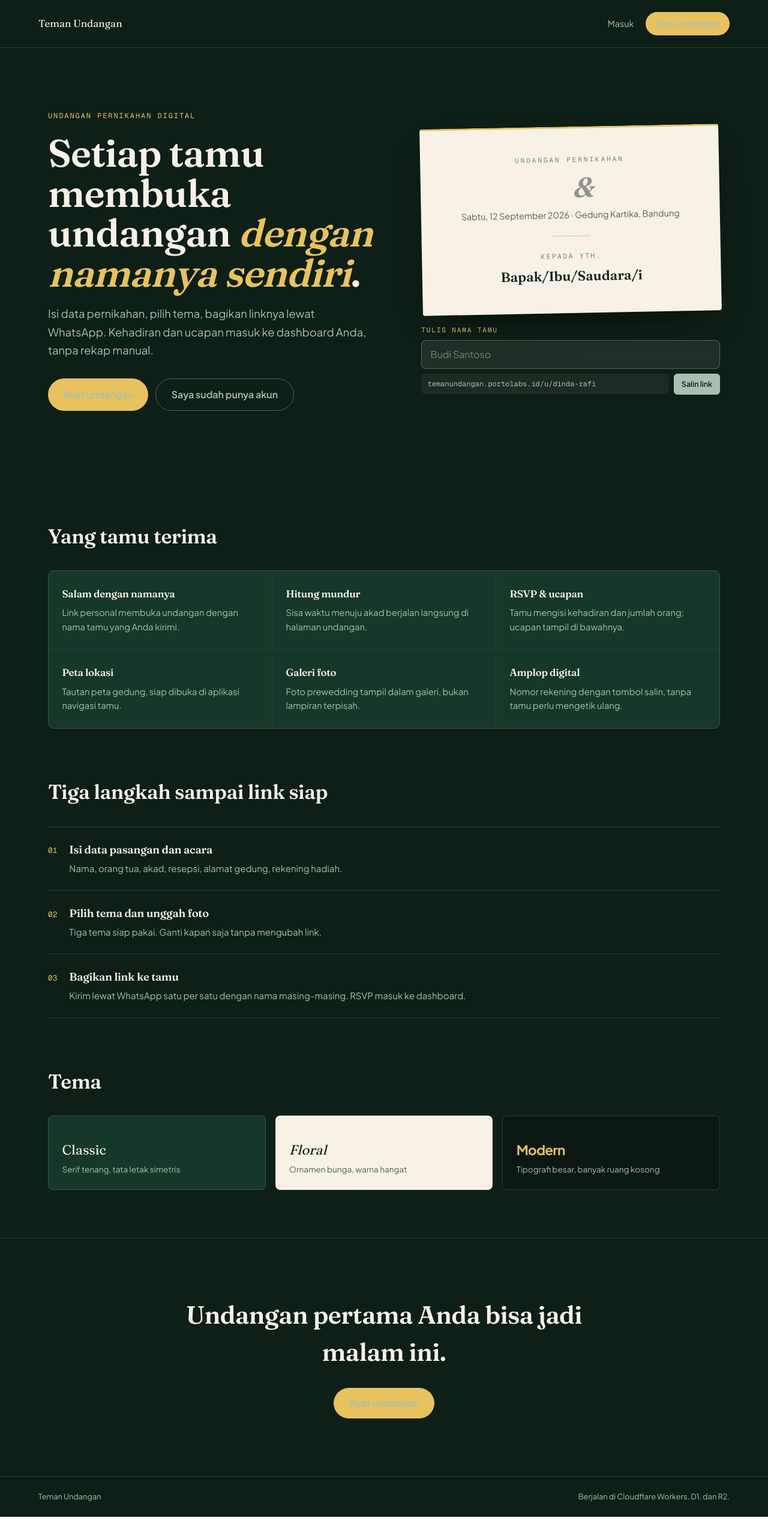
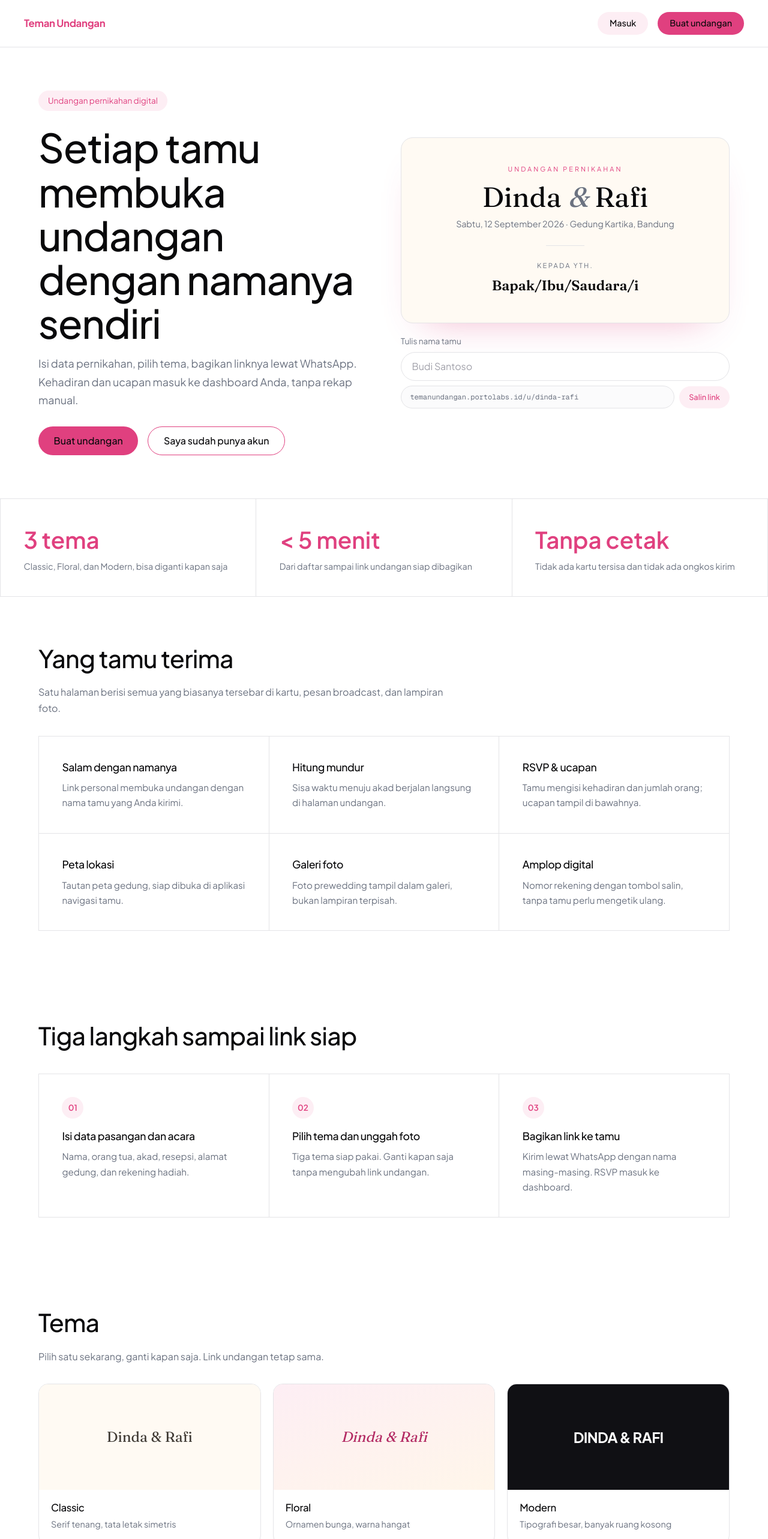
Before and after one commit to portolabs-id/portolabs-sample-teman-undangan, a Next.js app: page / in a window 1280 px wide. Shown: the top 2566 px of the page at 60% size. Before the commit the page ends 2529 px from the top, so only its background shows below. Built offline with nearby package versions, Linux system fonts and the light colour scheme.

Commit message:
feat: enhance landing page with new stats, improved theme display, and refined layout

```diff
--- a/src/app/globals.css
+++ b/src/app/globals.css
@@ -129,207 +129,186 @@
   }
 }
 /* ── Landing page ─────────────────────────────────────────────────────────
-   Palette borrowed from a Javanese wedding: leaf-green ground, ivory card
-   stock, janur (young coconut frond) yellow as the single accent. */
+   Light marketing surface: white ground, one pink accent, pill controls, and
+   hairline-bordered grids. Wedding warmth is carried by the invitation card,
+   not by the chrome around it. */
 .landing {
-  --ink: #0e1f17;
-  --daun: #16382a;
-  --kertas: #f7f1e6;
-  --kertas-ink: #14261d;
-  --janur: #e8c25e;
-  --kabut: #a9bfb2;
+  --pink: #e0407f;
+  --pink-ink: #b32a63;
+  --pink-soft: #fdeef4;
+  --ink: #09090b;
+  --muted: #6b7280;
+  --line: #e4e4e7;
+  --surface: #ffffff;
+  --surface-alt: #fbfbfc;
+  --kertas: #fffaf3;
 
-  background: var(--ink);
-  color: var(--kabut);
+  background: var(--surface);
+  color: var(--ink);
   font-family: var(--font-jakarta), ui-sans-serif, system-ui, sans-serif;
-  min-height: 100vh;
 }
 
 .landing h1,
 .landing h2,
-.landing h3,
-.landing .invite-card__names {
-  font-family: var(--font-fraunces), ui-serif, Georgia, serif;
-  color: var(--kertas);
-  font-weight: 600;
-  letter-spacing: -0.015em;
+.landing h3 {
+  color: var(--ink);
+  font-weight: 500;
+  letter-spacing: -0.02em;
 }
 
-.landing a {
-  color: inherit;
-  text-decoration: none;
-}
+.landing a { color: inherit; text-decoration: none; }
 
 .landing :is(a, button, input):focus-visible {
-  outline: 2px solid var(--janur);
+  outline: 2px solid var(--pink);
   outline-offset: 3px;
 }
 
+.shell {
+  max-width: 90rem;
+  margin-inline: auto;
+  padding-inline: clamp(1.25rem, 5vw, 6.25rem);
+}
+
+/* Navigation */
 .landing__bar {
   display: flex;
   align-items: center;
   justify-content: space-between;
   gap: 1rem;
-  padding: 1.25rem clamp(1.25rem, 5vw, 4rem);
-  border-bottom: 1px solid color-mix(in oklab, var(--kabut) 18%, transparent);
+  padding: 1.25rem clamp(1.25rem, 5vw, 2.5rem);
+  border-bottom: 1px solid var(--line);
+  background: var(--surface);
+  position: sticky;
+  top: 0;
+  z-index: 50;
 }
 
 .landing__wordmark {
-  font-family: var(--font-fraunces), ui-serif, Georgia, serif;
+  font-weight: 700;
   font-size: 1.05rem;
-  color: var(--kertas);
+  color: var(--pink);
+  letter-spacing: -0.02em;
 }
 
 .landing__nav {
   display: flex;
   align-items: center;
-  gap: 1.25rem;
-  font-size: 0.9rem;
+  gap: 1rem;
+  font-size: 0.95rem;
 }
 
+.landing__nav a:not(.btn):hover { color: var(--pink); }
+
+/* Buttons */
 .btn {
   display: inline-flex;
   align-items: center;
   justify-content: center;
   border-radius: 999px;
-  padding: 0.55rem 1.1rem;
+  padding: 0.5rem 1.25rem;
   font-size: 0.9rem;
-  font-weight: 600;
-  transition: transform 140ms ease, background-color 140ms ease, border-color 140ms ease;
+  font-weight: 500;
+  transition: background-color 140ms ease, color 140ms ease, border-color 140ms ease;
 }
 
-.btn--solid {
-  background: var(--janur);
-  color: var(--ink);
+.btn--solid { background: var(--pink); color: #fff; }
+.btn--solid:hover { background: var(--pink-ink); }
+.btn--soft { background: var(--pink-soft); color: var(--pink); }
+.btn--soft:hover { background: #fadfe9; }
+.btn--outline { border: 1px solid var(--pink); color: var(--pink); }
+.btn--outline:hover { background: var(--pink-soft); }
+.btn--lg { padding: 0.7rem 1.6rem; font-size: 1rem; }
+
+/* Hero */
+.hero {
+  display: grid;
+  gap: clamp(2rem, 5vw, 3.5rem);
+  align-items: center;
+  padding-block: clamp(2.5rem, 6vw, 4.5rem);
 }
 
-.btn--ghost {
-  border: 1px solid color-mix(in oklab, var(--kabut) 40%, transparent);
-  color: var(--kertas);
+@media (min-width: 64rem) {
+  .hero { grid-template-columns: 1fr 1fr; }
 }
 
-.btn--lg {
-  padding: 0.85rem 1.6rem;
-  font-size: 1rem;
-}
-
-.btn:hover {
-  transform: translateY(-1px);
-}
-
-.btn--ghost:hover {
-  border-color: var(--janur);
-}
-
-.hero {
-  display: grid;
-  gap: clamp(2.5rem, 6vw, 4.5rem);
-  align-items: center;
-  padding: clamp(3rem, 9vw, 6.5rem) clamp(1.25rem, 5vw, 4rem);
-  max-width: 78rem;
-  margin-inline: auto;
-}
-
-@media (min-width: 62rem) {
-  .hero {
-    grid-template-columns: 1.05fr 0.95fr;
-  }
-}
-
-.eyebrow {
-  font-family: var(--font-geist-mono), ui-monospace, monospace;
-  font-size: 0.75rem;
-  letter-spacing: 0.16em;
-  text-transform: uppercase;
-  color: var(--janur);
-  margin-bottom: 1.25rem;
+.badge {
+  display: inline-block;
+  background: var(--pink-soft);
+  color: var(--pink);
+  border-radius: 999px;
+  padding: 0.45rem 1rem;
+  font-size: 0.85rem;
+  width: fit-content;
 }
 
 .hero__title {
-  font-size: clamp(2.35rem, 5.4vw, 4rem);
-  line-height: 1.04;
-  margin-bottom: 1.25rem;
+  font-size: clamp(2.25rem, 5.2vw, 4.4rem);
+  line-height: 1.1;
+  margin: 1.5rem 0 1rem;
+  color: var(--pink);
 }
 
-.hero__title em {
-  font-style: italic;
-  color: var(--janur);
-}
+.hero__title span { color: var(--ink); }
 
 .hero__lede {
-  font-size: clamp(1rem, 1.6vw, 1.15rem);
-  line-height: 1.65;
+  font-size: clamp(0.95rem, 1.4vw, 1.25rem);
+  line-height: 1.7;
+  color: var(--muted);
   max-width: 34rem;
 }
 
-.hero__actions {
-  display: flex;
-  flex-wrap: wrap;
-  gap: 0.75rem;
-  margin-top: 2rem;
-}
+.hero__actions { display: flex; flex-wrap: wrap; gap: 1rem; margin-top: 1.75rem; }
 
-/* The signature: a real invitation card that greets whoever the visitor types. */
+/* Signature: the invitation card that greets whoever the visitor types */
 .invite-card {
   background: var(--kertas);
-  color: var(--kertas-ink);
-  border-radius: 4px;
+  border: 1px solid var(--line);
+  border-radius: 20px;
   padding: clamp(1.75rem, 4vw, 2.75rem);
   text-align: center;
-  box-shadow: 0 24px 60px -30px rgb(0 0 0 / 0.85);
-  transform: rotate(-1.1deg);
-  border-top: 3px solid var(--janur);
+  box-shadow: 0 30px 60px -40px rgb(224 64 127 / 0.45);
 }
 
 .invite-card__eyebrow {
-  font-family: var(--font-geist-mono), ui-monospace, monospace;
   font-size: 0.68rem;
   letter-spacing: 0.28em;
   text-transform: uppercase;
-  color: color-mix(in oklab, var(--kertas-ink) 55%, transparent);
+  color: var(--pink);
 }
 
 .invite-card__names {
+  font-family: var(--font-fraunces), ui-serif, Georgia, serif;
   font-size: clamp(2rem, 4.5vw, 2.9rem);
   line-height: 1.15;
   margin: 0.75rem 0 0.5rem;
-  color: var(--kertas-ink);
 }
 
-.invite-card__names span {
-  font-style: italic;
-  color: color-mix(in oklab, var(--kertas-ink) 45%, transparent);
-}
-
-.invite-card__date {
-  font-size: 0.9rem;
-  color: color-mix(in oklab, var(--kertas-ink) 70%, transparent);
-}
+.invite-card__names span { font-style: italic; color: var(--muted); }
+.invite-card__date { font-size: 0.9rem; color: var(--muted); }
 
 .invite-card__rule {
   border: 0;
-  border-top: 1px solid color-mix(in oklab, var(--kertas-ink) 20%, transparent);
+  border-top: 1px solid var(--line);
   margin: 1.5rem auto;
   width: 4rem;
 }
 
 .invite-card__to {
-  font-family: var(--font-geist-mono), ui-monospace, monospace;
-  font-size: 0.72rem;
+  display: grid;
+  gap: 0.5rem;
+  font-size: 0.7rem;
   letter-spacing: 0.2em;
   text-transform: uppercase;
-  color: color-mix(in oklab, var(--kertas-ink) 55%, transparent);
-  display: grid;
-  gap: 0.55rem;
+  color: var(--muted);
 }
 
 .invite-card__to strong {
   font-family: var(--font-fraunces), ui-serif, Georgia, serif;
-  font-size: 1.4rem;
+  font-size: 1.45rem;
+  font-weight: 600;
   letter-spacing: normal;
   text-transform: none;
-  font-weight: 600;
-  color: var(--kertas-ink);
+  color: var(--ink);
   animation: invite-name-in 320ms ease;
 }
 
@@ -338,229 +317,179 @@
   to { opacity: 1; transform: none; }
 }
 
-.field-label {
-  font-family: var(--font-geist-mono), ui-monospace, monospace;
-  font-size: 0.7rem;
-  letter-spacing: 0.16em;
-  text-transform: uppercase;
-  color: var(--janur);
-}
+.field-label { font-size: 0.85rem; color: var(--muted); }
 
 .field-input {
   width: 100%;
-  background: color-mix(in oklab, var(--kertas) 8%, transparent);
-  border: 1px solid color-mix(in oklab, var(--kabut) 35%, transparent);
-  border-radius: 8px;
-  padding: 0.7rem 0.9rem;
-  color: var(--kertas);
+  background: var(--surface);
+  border: 1px solid var(--line);
+  border-radius: 999px;
+  padding: 0.7rem 1.1rem;
   font-size: 1rem;
+  color: var(--ink);
 }
 
-.field-input::placeholder {
-  color: color-mix(in oklab, var(--kabut) 60%, transparent);
-}
+.field-input::placeholder { color: #a1a1aa; }
 
-.link-row {
-  display: flex;
-  align-items: center;
-  gap: 0.5rem;
-  flex-wrap: wrap;
-}
+.link-row { display: flex; align-items: center; gap: 0.5rem; flex-wrap: wrap; }
 
 .link-row__url {
   flex: 1 1 16rem;
   font-family: var(--font-geist-mono), ui-monospace, monospace;
   font-size: 0.75rem;
-  color: var(--kabut);
-  background: color-mix(in oklab, var(--kertas) 6%, transparent);
-  border-radius: 6px;
-  padding: 0.5rem 0.65rem;
+  color: var(--muted);
+  background: var(--surface-alt);
+  border: 1px solid var(--line);
+  border-radius: 999px;
+  padding: 0.55rem 0.9rem;
   overflow-x: auto;
   white-space: nowrap;
 }
 
 .link-row__copy {
-  font-size: 0.78rem;
-  font-weight: 600;
-  color: var(--ink);
-  background: var(--kabut);
-  border-radius: 6px;
-  padding: 0.5rem 0.8rem;
+  border-radius: 999px;
+  background: var(--pink-soft);
+  color: var(--pink);
+  font-size: 0.8rem;
+  font-weight: 500;
+  padding: 0.55rem 1rem;
   cursor: pointer;
 }
 
-.link-row__copy:hover {
-  background: var(--janur);
+.link-row__copy:hover { background: var(--pink); color: #fff; }
+
+/* Bordered grids, Viding-style hairline cells */
+.cell-grid {
+  list-style: none;
+  margin: 0;
+  padding: 0;
+  display: grid;
+  border-top: 1px solid var(--line);
+  border-left: 1px solid var(--line);
 }
 
-.panel {
-  padding: clamp(3rem, 7vw, 5rem) clamp(1.25rem, 5vw, 4rem);
-  max-width: 78rem;
-  margin-inline: auto;
+.cell-grid > * {
+  border-right: 1px solid var(--line);
+  border-bottom: 1px solid var(--line);
+  padding: clamp(1.5rem, 3vw, 2.5rem);
 }
 
-.panel--tight {
-  padding-top: 0;
+@media (min-width: 46rem) { .cell-grid--3 { grid-template-columns: repeat(2, 1fr); } }
+@media (min-width: 68rem) { .cell-grid--3 { grid-template-columns: repeat(3, 1fr); } }
+@media (min-width: 46rem) { .cell-grid--4 { grid-template-columns: repeat(2, 1fr); } }
+@media (min-width: 68rem) { .cell-grid--4 { grid-template-columns: repeat(4, 1fr); } }
+
+/* Stats strip */
+.stats { display: grid; }
+.stat__value { font-size: clamp(1.75rem, 3vw, 2.5rem); color: var(--pink); font-weight: 600; }
+.stat__label { font-size: 0.9rem; color: var(--muted); margin-top: 0.35rem; }
+
+/* Sections */
+.section { padding-block: clamp(2.5rem, 6vw, 4.5rem); }
+.section__head { max-width: 44rem; margin-bottom: 2rem; }
+.section__title { font-size: clamp(1.6rem, 3.2vw, 2.6rem); }
+.section__lede { color: var(--muted); margin-top: 0.75rem; line-height: 1.7; }
+
+.feature h3 { font-size: 1.1rem; margin-bottom: 0.5rem; }
+.feature p { color: var(--muted); font-size: 0.95rem; line-height: 1.65; }
+
+.step__n {
+  display: inline-flex;
+  align-items: center;
+  justify-content: center;
+  width: 2.25rem;
+  height: 2.25rem;
+  border-radius: 999px;
+  background: var(--pink-soft);
+  color: var(--pink);
+  font-size: 0.85rem;
+  font-weight: 600;
+  margin-bottom: 1rem;
 }
 
-.section-title {
-  font-size: clamp(1.5rem, 3vw, 2.1rem);
-  margin-bottom: 2rem;
-}
+.step h3 { font-size: 1.1rem; margin-bottom: 0.5rem; }
+.step p { color: var(--muted); font-size: 0.95rem; line-height: 1.65; }
 
-.feature-grid,
-.theme-grid,
-.steps {
-  list-style: none;
-  padding: 0;
-  margin: 0;
-  display: grid;
-  gap: 1px;
-}
+/* Themes */
+.theme-grid { list-style: none; margin: 0; padding: 0; display: grid; gap: 1.25rem; }
+@media (min-width: 46rem) { .theme-grid { grid-template-columns: repeat(3, 1fr); } }
 
-.feature-grid {
-  background: color-mix(in oklab, var(--kabut) 18%, transparent);
-  border: 1px solid color-mix(in oklab, var(--kabut) 18%, transparent);
-  border-radius: 10px;
+.theme-card {
+  border: 1px solid var(--line);
+  border-radius: 16px;
   overflow: hidden;
 }
 
-@media (min-width: 46rem) {
-  .feature-grid { grid-template-columns: repeat(2, 1fr); }
+.theme-card__preview {
+  height: 11rem;
+  display: grid;
+  place-content: center;
+  text-align: center;
+  padding: 1rem;
 }
 
-@media (min-width: 68rem) {
-  .feature-grid { grid-template-columns: repeat(3, 1fr); }
+.theme-card__preview span { font-size: 1.5rem; }
+
+.theme-card--classic .theme-card__preview {
+  background: #fffaf3;
+  font-family: var(--font-fraunces), ui-serif, Georgia, serif;
+  color: #3f3a34;
 }
 
-.feature {
-  background: var(--daun);
-  padding: 1.6rem 1.4rem;
+.theme-card--floral .theme-card__preview {
+  background: linear-gradient(160deg, #fdeef4, #fff6ea);
+  font-family: var(--font-fraunces), ui-serif, Georgia, serif;
+  font-style: italic;
+  color: var(--pink-ink);
 }
 
-.feature h3 {
-  font-size: 1.05rem;
-  margin-bottom: 0.45rem;
+.theme-card--modern .theme-card__preview {
+  background: #101014;
+  color: #fff;
+  letter-spacing: -0.04em;
+  font-weight: 700;
 }
 
-.feature p {
-  font-size: 0.92rem;
-  line-height: 1.6;
+.theme-card__body { padding: 1.1rem 1.25rem 1.4rem; }
+.theme-card__body h3 { font-size: 1.05rem; }
+.theme-card__body p { color: var(--muted); font-size: 0.9rem; margin-top: 0.3rem; }
+
+/* Closing call to action */
+.closing {
+  background: var(--pink-soft);
+  border-radius: 24px;
+  padding: clamp(2.5rem, 6vw, 4rem);
+  text-align: center;
+  display: grid;
+  justify-items: center;
+  gap: 1.5rem;
+  margin-bottom: clamp(2.5rem, 6vw, 4.5rem);
 }
 
-.steps {
-  gap: 0;
-}
+.closing h2 { font-size: clamp(1.6rem, 3.4vw, 2.4rem); max-width: 22ch; }
+.closing p { color: var(--muted); max-width: 46ch; }
 
-.step {
-  display: grid;
-  grid-template-columns: auto 1fr;
-  gap: 1.25rem;
-  padding: 1.5rem 0;
-  border-top: 1px solid color-mix(in oklab, var(--kabut) 20%, transparent);
-}
+/* Footer */
+.landing__foot { border-top: 1px solid var(--line); background: var(--surface-alt); }
+.landing__foot h3 { font-size: 1.05rem; margin-bottom: 0.9rem; }
+.landing__foot p, .landing__foot li { color: var(--muted); font-size: 0.92rem; line-height: 1.7; }
+.landing__foot ul { list-style: none; margin: 0; padding: 0; display: grid; gap: 0.4rem; }
+.landing__foot a:hover { color: var(--pink); }
 
-.step:last-child {
-  border-bottom: 1px solid color-mix(in oklab, var(--kabut) 20%, transparent);
-}
-
-.step__n {
-  font-family: var(--font-geist-mono), ui-monospace, monospace;
-  font-size: 0.8rem;
-  color: var(--janur);
-  padding-top: 0.35rem;
-}
-
-.step h3 {
-  font-size: 1.15rem;
-  margin-bottom: 0.35rem;
-}
-
-.step p {
-  font-size: 0.94rem;
-  line-height: 1.6;
-  max-width: 44rem;
-}
-
-@media (min-width: 46rem) {
-  .theme-grid { grid-template-columns: repeat(3, 1fr); gap: 1rem; }
-}
-
-.theme-grid { gap: 1rem; }
-
-.theme-chip {
-  border-radius: 8px;
-  padding: 2.5rem 1.4rem 1.4rem;
-  display: grid;
-  gap: 0.35rem;
-  border: 1px solid color-mix(in oklab, var(--kabut) 20%, transparent);
-}
-
-.theme-chip__name {
-  font-family: var(--font-fraunces), ui-serif, Georgia, serif;
-  font-size: 1.4rem;
-}
-
-.theme-chip__note {
-  font-size: 0.85rem;
-}
-
-.theme-chip--classic {
-  background: #16382a;
-  color: var(--kabut);
-}
-
-.theme-chip--classic .theme-chip__name { color: var(--kertas); }
-
-.theme-chip--floral {
-  background: var(--kertas);
-  color: color-mix(in oklab, var(--kertas-ink) 70%, transparent);
-}
-
-.theme-chip--floral .theme-chip__name { color: var(--kertas-ink); font-style: italic; }
-
-.theme-chip--modern {
-  background: #0b1712;
-  color: var(--kabut);
-}
-
-.theme-chip--modern .theme-chip__name {
-  color: var(--janur);
-  font-family: var(--font-jakarta), ui-sans-serif, system-ui, sans-serif;
-  font-weight: 700;
-  letter-spacing: -0.03em;
-}
-
-.closing {
-  text-align: center;
-  padding: clamp(3.5rem, 8vw, 6rem) 1.5rem;
-  border-top: 1px solid color-mix(in oklab, var(--kabut) 18%, transparent);
-  display: grid;
-  justify-items: center;
-  gap: 1.75rem;
-}
-
-.closing h2 {
-  font-size: clamp(1.6rem, 4vw, 2.6rem);
-  max-width: 24ch;
-}
-
-.landing__foot {
+.foot-note {
   display: flex;
   flex-wrap: wrap;
-  gap: 0.75rem 1.5rem;
+  gap: 0.5rem 1.5rem;
   justify-content: space-between;
-  padding: 1.5rem clamp(1.25rem, 5vw, 4rem);
-  border-top: 1px solid color-mix(in oklab, var(--kabut) 18%, transparent);
+  padding: 1.25rem clamp(1.25rem, 5vw, 6.25rem);
   font-size: 0.8rem;
+  color: var(--muted);
+  border-top: 1px solid var(--line);
 }
 
 @media (prefers-reduced-motion: reduce) {
-  .landing *,
-  .landing *::before,
-  .landing *::after {
+  .landing *, .landing *::before, .landing *::after {
     animation: none !important;
     transition: none !important;
   }
-  .invite-card { transform: none; }
 }
--- a/src/app/page.tsx
+++ b/src/app/page.tsx
@@ -1,5 +1,11 @@
 import Link from "next/link";
 import { PersonalInvite } from "@/components/landing/personal-invite";
+
+const STATS = [
+  { value: "3 tema", label: "Classic, Floral, dan Modern, bisa diganti kapan saja" },
+  { value: "< 5 menit", label: "Dari daftar sampai link undangan siap dibagikan" },
+  { value: "Tanpa cetak", label: "Tidak ada kartu tersisa dan tidak ada ongkos kirim" },
+];
 
 const GUEST_FEATURES = [
   { title: "Salam dengan namanya", body: "Link personal membuka undangan dengan nama tamu yang Anda kirimi." },
@@ -11,15 +17,15 @@
 ];
 
 const STEPS = [
-  { n: "01", title: "Isi data pasangan dan acara", body: "Nama, orang tua, akad, resepsi, alamat gedung, rekening hadiah." },
-  { n: "02", title: "Pilih tema dan unggah foto", body: "Tiga tema siap pakai. Ganti kapan saja tanpa mengubah link." },
-  { n: "03", title: "Bagikan link ke tamu", body: "Kirim lewat WhatsApp satu per satu dengan nama masing-masing. RSVP masuk ke dashboard." },
+  { n: "01", title: "Isi data pasangan dan acara", body: "Nama, orang tua, akad, resepsi, alamat gedung, dan rekening hadiah." },
+  { n: "02", title: "Pilih tema dan unggah foto", body: "Tiga tema siap pakai. Ganti kapan saja tanpa mengubah link undangan." },
+  { n: "03", title: "Bagikan link ke tamu", body: "Kirim lewat WhatsApp dengan nama masing-masing. RSVP masuk ke dashboard." },
 ];
 
 const THEMES = [
-  { name: "Classic", note: "Serif tenang, tata letak simetris", className: "theme-chip--classic" },
-  { name: "Floral", note: "Ornamen bunga, warna hangat", className: "theme-chip--floral" },
-  { name: "Modern", note: "Tipografi besar, banyak ruang kosong", className: "theme-chip--modern" },
+  { name: "Classic", note: "Serif tenang, tata letak simetris", sample: "Dinda & Rafi", className: "theme-card--classic" },
+  { name: "Floral", note: "Ornamen bunga, warna hangat", sample: "Dinda & Rafi", className: "theme-card--floral" },
+  { name: "Modern", note: "Tipografi besar, banyak ruang kosong", sample: "DINDA & RAFI", className: "theme-card--modern" },
 ];
 
 export default function Home() {
@@ -28,17 +34,17 @@
       <header className="landing__bar">
         <span className="landing__wordmark">Teman Undangan</span>
         <nav className="landing__nav">
-          <Link href="/login">Masuk</Link>
+          <Link href="/login" className="btn btn--soft">Masuk</Link>
           <Link href="/register" className="btn btn--solid">Buat undangan</Link>
         </nav>
       </header>
 
       <main>
-        <section className="hero">
-          <div className="hero__copy">
-            <p className="eyebrow">Undangan pernikahan digital</p>
+        <section className="shell hero">
+          <div>
+            <p className="badge">Undangan pernikahan digital</p>
             <h1 className="hero__title">
-              Setiap tamu membuka undangan <em>dengan namanya sendiri</em>.
+              Setiap tamu membuka undangan <span>dengan namanya sendiri</span>
             </h1>
             <p className="hero__lede">
               Isi data pernikahan, pilih tema, bagikan linknya lewat WhatsApp. Kehadiran dan ucapan
@@ -46,17 +52,30 @@
             </p>
             <div className="hero__actions">
               <Link href="/register" className="btn btn--solid btn--lg">Buat undangan</Link>
-              <Link href="/login" className="btn btn--ghost btn--lg">Saya sudah punya akun</Link>
+              <Link href="/login" className="btn btn--outline btn--lg">Saya sudah punya akun</Link>
             </div>
           </div>
-          <div className="hero__demo">
-            <PersonalInvite />
-          </div>
+          <PersonalInvite />
         </section>
 
-        <section className="panel">
-          <h2 className="section-title">Yang tamu terima</h2>
-          <ul className="feature-grid">
+        <ul className="shell cell-grid cell-grid--3 stats">
+          {STATS.map((stat) => (
+            <li key={stat.value}>
+              <p className="stat__value">{stat.value}</p>
+              <p className="stat__label">{stat.label}</p>
+            </li>
+          ))}
+        </ul>
+
+        <section className="shell section">
+          <div className="section__head">
+            <h2 className="section__title">Yang tamu terima</h2>
+            <p className="section__lede">
+              Satu halaman berisi semua yang biasanya tersebar di kartu, pesan broadcast, dan
+              lampiran foto.
+            </p>
+          </div>
+          <ul className="cell-grid cell-grid--3">
             {GUEST_FEATURES.map((feature) => (
               <li key={feature.title} className="feature">
                 <h3>{feature.title}</h3>
@@ -66,42 +85,80 @@
           </ul>
         </section>
 
-        <section className="panel panel--tight">
-          <h2 className="section-title">Tiga langkah sampai link siap</h2>
-          <ol className="steps">
+        <section className="shell section">
+          <div className="section__head">
+            <h2 className="section__title">Tiga langkah sampai link siap</h2>
+          </div>
+          <ol className="cell-grid cell-grid--3">
             {STEPS.map((step) => (
               <li key={step.n} className="step">
                 <span className="step__n">{step.n}</span>
-                <div>
-                  <h3>{step.title}</h3>
-                  <p>{step.body}</p>
-                </div>
+                <h3>{step.title}</h3>
+                <p>{step.body}</p>
               </li>
             ))}
           </ol>
         </section>
 
-        <section className="panel panel--tight">
-          <h2 className="section-title">Tema</h2>
+        <section className="shell section">
+          <div className="section__head">
+            <h2 className="section__title">Tema</h2>
+            <p className="section__lede">Pilih satu sekarang, ganti kapan saja. Link undangan tetap sama.</p>
+          </div>
           <ul className="theme-grid">
             {THEMES.map((theme) => (
-              <li key={theme.name} className={`theme-chip ${theme.className}`}>
-                <span className="theme-chip__name">{theme.name}</span>
-                <span className="theme-chip__note">{theme.note}</span>
+              <li key={theme.name} className={`theme-card ${theme.className}`}>
+                <div className="theme-card__preview">
+                  <span>{theme.sample}</span>
+                </div>
+                <div className="theme-card__body">
+                  <h3>{theme.name}</h3>
+                  <p>{theme.note}</p>
+                </div>
               </li>
             ))}
           </ul>
         </section>
 
-        <section className="closing">
-          <h2>Undangan pertama Anda bisa jadi malam ini.</h2>
-          <Link href="/register" className="btn btn--solid btn--lg">Buat undangan</Link>
+        <section className="shell">
+          <div className="closing">
+            <h2>Undangan pertama Anda bisa jadi malam ini</h2>
+            <p>Buat akun, isi data acara, lalu bagikan link personal ke tamu pertama Anda.</p>
+            <Link href="/register" className="btn btn--solid btn--lg">Buat undangan</Link>
+          </div>
         </section>
       </main>
 
       <footer className="landing__foot">
-        <span>Teman Undangan</span>
-        <span>Berjalan di Cloudflare Workers, D1, dan R2.</span>
+        <div className="shell cell-grid cell-grid--4">
+          <div>
+            <h3>Teman Undangan</h3>
+            <p>Undangan pernikahan digital dengan link personal untuk setiap tamu.</p>
+          </div>
+          <div>
+            <h3>Produk</h3>
+            <ul>
+              <li><Link href="/register">Buat undangan</Link></li>
+              <li><Link href="/login">Masuk ke dashboard</Link></li>
+            </ul>
+          </div>
+          <div>
+            <h3>Fitur</h3>
+            <ul>
+              <li>RSVP dan buku ucapan</li>
+              <li>Galeri foto</li>
+              <li>Amplop digital</li>
+            </ul>
+          </div>
+          <div>
+            <h3>Teknologi</h3>
+            <p>Berjalan di Cloudflare Workers, D1, R2, dan KV.</p>
+          </div>
+        </div>
+        <div className="foot-note">
+          <span>© {new Date().getFullYear()} Teman Undangan</span>
+          <span>temanundangan.portolabs.id</span>
+        </div>
       </footer>
     </div>
   );
```
